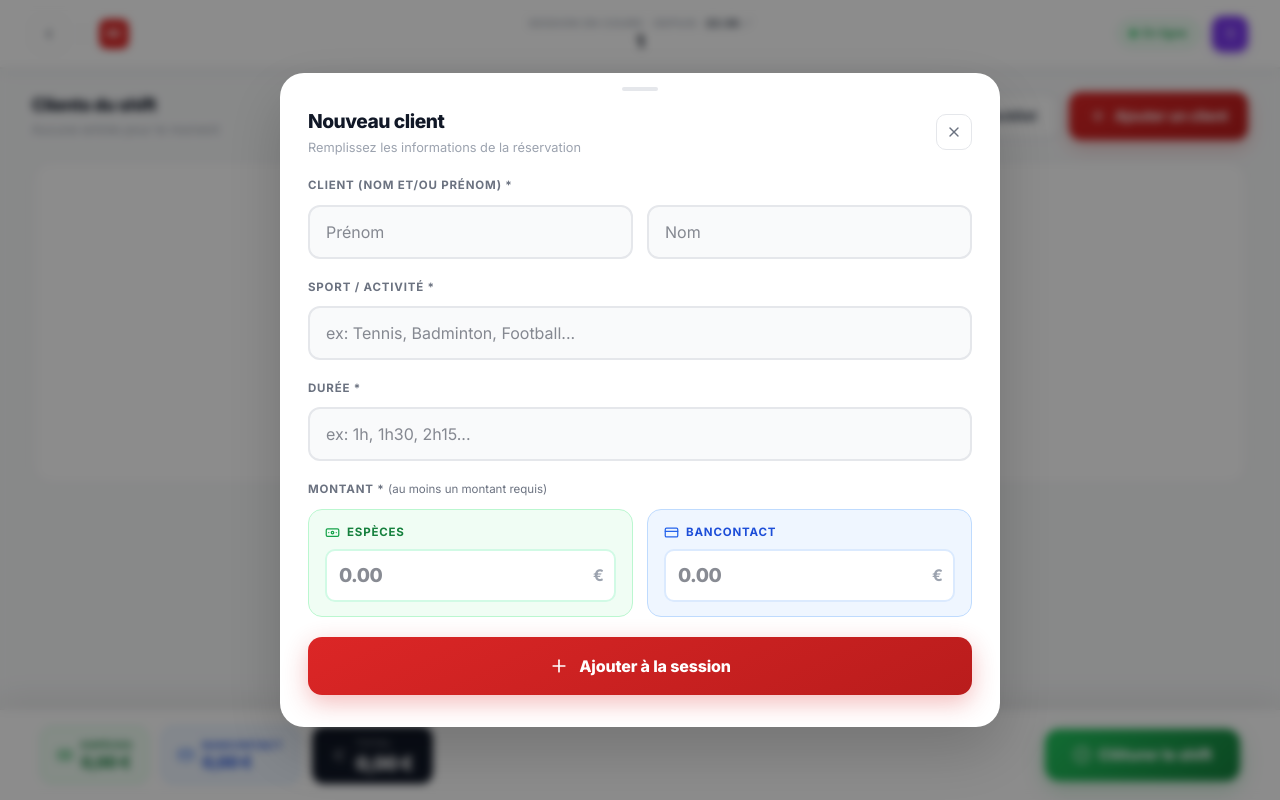
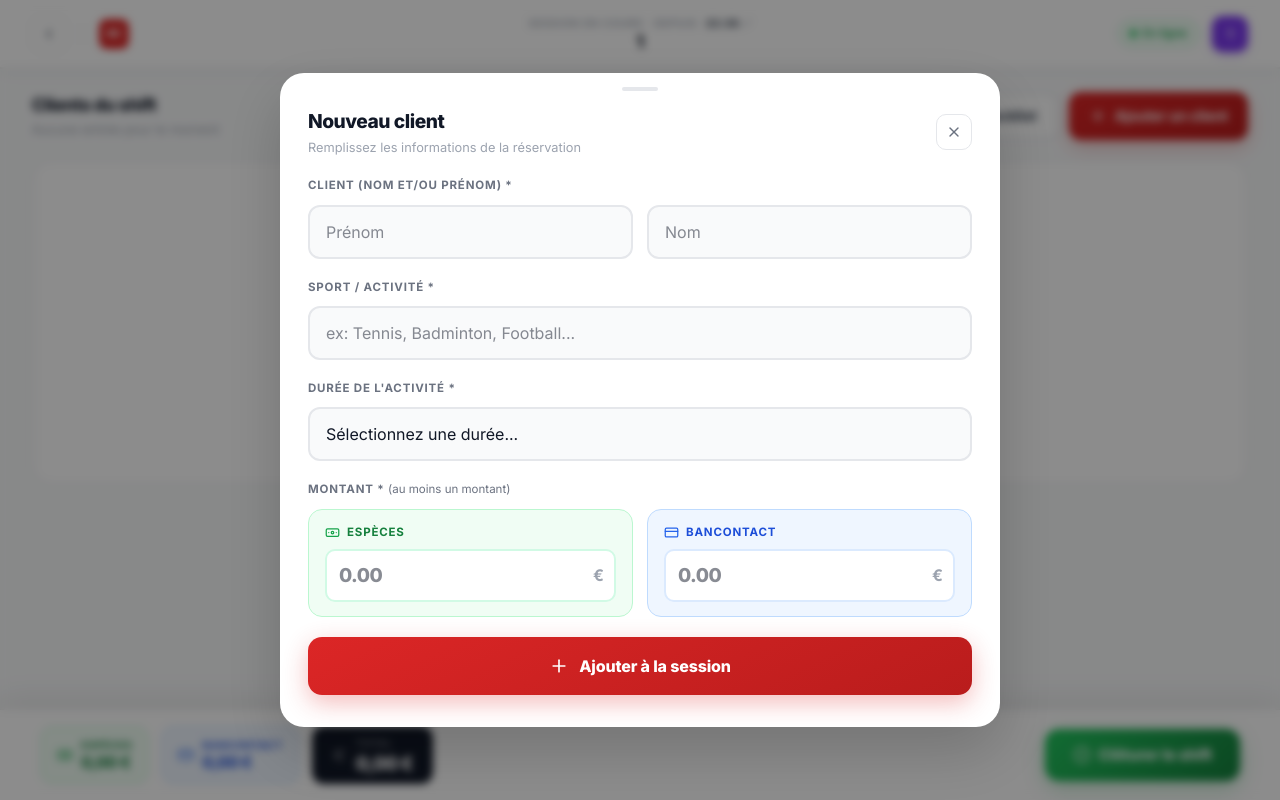
Before and after one commit to rayleiighh/GAPRC, a React (Vite) app in the folder gaprc-frontend/: page /checkout/1 in a window 1280 px wide. Both pictures are taken after a click on the button "Ajouter un client". Built offline with nearby package versions, Linux system fonts and the light colour scheme.

Commit message:
feat(checkout): ajout d'un selecteur fixe pour la durée de l'activité
Closes #36

```diff
--- a/gaprc-frontend/src/app/components/checkout/AddEntryModal.tsx
+++ b/gaprc-frontend/src/app/components/checkout/AddEntryModal.tsx
@@ -4,12 +4,12 @@ import { Plus, X, Banknote, CreditCard, AlertCircle } from "lucide-react";
 import { fmtCurrency, type Entry } from "../../pages/JobisteCheckoutForm";
 
 export function AddEntryModal({
-  onClose, onAdd,
+  onClose, onAdd
 }: { onClose: () => void; onAdd: (e: Omit<Entry, "id">) => void }) {
   const [nom, setNom] = useState("");
   const [prenom, setPrenom] = useState("");
   const [sport, setSport] = useState("");
-  const [heures, setHeures] = useState("");
+  const [heures, setHeures] = useState(""); // Menu déroulant
   const [montantCash, setMontantCash] = useState("");
   const [montantBancontact, setMontantBancontact] = useState("");
   const [errors, setErrors] = useState<string[]>([]);
@@ -18,7 +18,7 @@ export function AddEntryModal({
     const errs: string[] = [];
     if (!prenom.trim() && !nom.trim()) errs.push("client");
     if (!sport.trim()) errs.push("sport");
-    if (!heures.trim()) errs.push("heures");
+    if (!heures) errs.push("heures");
 
     const cashVal = parseFloat(montantCash || "0");
     const bcVal = parseFloat(montantBancontact || "0");
@@ -30,7 +30,7 @@ export function AddEntryModal({
       nom: nom.trim(),
       prenom: prenom.trim(),
       sport: sport.trim(),
-      heures: heures.trim(),
+      heures: heures,
       montantCash: cashVal,
       montantBancontact: bcVal,
     });
@@ -58,23 +58,50 @@ export function AddEntryModal({
           <button onClick={onClose} style={{ width: 36, height: 36, borderRadius: 10, border: "1.5px solid #e5e7eb", background: "white", cursor: "pointer", display: "flex", alignItems: "center", justifyContent: "center" }}><X style={{ width: 16, height: 16, color: "#6b7280" }} /></button>
         </div>
         <div style={{ padding: "0 28px", display: "flex", flexDirection: "column", gap: 20 }}>
+
+          {/* CLIENT */}
           <div>
             <label style={{ fontSize: "0.72rem", fontWeight: 700, color: err("client") ? "#dc2626" : "#6b7280", textTransform: "uppercase", letterSpacing: "0.07em", display: "block", marginBottom: 10 }}>Client (nom et/ou prénom) *</label>
             <div style={{ display: "grid", gridTemplateColumns: "1fr 1fr", gap: 14 }}>
-              <input value={prenom} onChange={(e) => setPrenom(e.target.value)} placeholder="Prénom" style={{ ...inputBase, borderColor: err("client") ? "#fca5a5" : "#e5e7eb", boxShadow: err("client") ? "0 0 0 3px rgba(220,38,38,0.1)" : "none" }} onFocus={(e) => { e.currentTarget.style.borderColor = "#dc2626"; e.currentTarget.style.boxShadow = "0 0 0 3px rgba(220,38,38,0.1)"; }} onBlur={(e) => { e.currentTarget.style.borderColor = err("client") ? "#fca5a5" : "#e5e7eb"; e.currentTarget.style.boxShadow = "none"; }} />
-              <input value={nom} onChange={(e) => setNom(e.target.value)} placeholder="Nom" style={{ ...inputBase, borderColor: err("client") ? "#fca5a5" : "#e5e7eb", boxShadow: err("client") ? "0 0 0 3px rgba(220,38,38,0.1)" : "none" }} onFocus={(e) => { e.currentTarget.style.borderColor = "#dc2626"; e.currentTarget.style.boxShadow = "0 0 0 3px rgba(220,38,38,0.1)"; }} onBlur={(e) => { e.currentTarget.style.borderColor = err("client") ? "#fca5a5" : "#e5e7eb"; e.currentTarget.style.boxShadow = "none"; }} />
+              <input value={prenom} onChange={(e) => setPrenom(e.target.value)} placeholder="Prénom" style={{ ...inputBase, borderColor: err("client") ? "#fca5a5" : "#e5e7eb", boxShadow: err("client") ? "0 0 0 3px rgba(220,38,38,0.1)" : "none" }} />
+              <input value={nom} onChange={(e) => setNom(e.target.value)} placeholder="Nom" style={{ ...inputBase, borderColor: err("client") ? "#fca5a5" : "#e5e7eb", boxShadow: err("client") ? "0 0 0 3px rgba(220,38,38,0.1)" : "none" }} />
             </div>
           </div>
+
+          {/* SPORT */}
           <div>
             <label style={{ fontSize: "0.72rem", fontWeight: 700, color: err("sport") ? "#dc2626" : "#6b7280", textTransform: "uppercase", letterSpacing: "0.07em", display: "block", marginBottom: 10 }}>Sport / Activité *</label>
-            <input value={sport} onChange={(e) => setSport(e.target.value)} placeholder="ex: Tennis, Badminton, Football..." style={{ ...inputBase, borderColor: err("sport") ? "#fca5a5" : "#e5e7eb", boxShadow: err("sport") ? "0 0 0 3px rgba(220,38,38,0.1)" : "none" }} onFocus={(e) => { e.currentTarget.style.borderColor = "#dc2626"; e.currentTarget.style.boxShadow = "0 0 0 3px rgba(220,38,38,0.1)"; }} onBlur={(e) => { e.currentTarget.style.borderColor = err("sport") ? "#fca5a5" : "#e5e7eb"; e.currentTarget.style.boxShadow = "none"; }} />
+            <input value={sport} onChange={(e) => setSport(e.target.value)} placeholder="ex: Tennis, Badminton, Football..." style={{ ...inputBase, borderColor: err("sport") ? "#fca5a5" : "#e5e7eb", boxShadow: err("sport") ? "0 0 0 3px rgba(220,38,38,0.1)" : "none" }} />
           </div>
+
+          {/* DURÉE (SÉLECTEUR FIXE) */}
           <div>
-            <label style={{ fontSize: "0.72rem", fontWeight: 700, color: err("heures") ? "#dc2626" : "#6b7280", textTransform: "uppercase", letterSpacing: "0.07em", display: "block", marginBottom: 10 }}>Durée *</label>
-            <input value={heures} onChange={(e) => setHeures(e.target.value)} placeholder="ex: 1h, 1h30, 2h15..." style={{ ...inputBase, borderColor: err("heures") ? "#fca5a5" : "#e5e7eb", boxShadow: err("heures") ? "0 0 0 3px rgba(220,38,38,0.1)" : "none" }} onFocus={(e) => { e.currentTarget.style.borderColor = "#dc2626"; e.currentTarget.style.boxShadow = "0 0 0 3px rgba(220,38,38,0.1)"; }} onBlur={(e) => { e.currentTarget.style.borderColor = err("heures") ? "#fca5a5" : "#e5e7eb"; e.currentTarget.style.boxShadow = "none"; }} />
+            <label style={{ fontSize: "0.72rem", fontWeight: 700, color: err("heures") ? "#dc2626" : "#6b7280", textTransform: "uppercase", letterSpacing: "0.07em", display: "block", marginBottom: 10 }}>Durée de l'activité *</label>
+            <select
+              value={heures}
+              onChange={(e) => setHeures(e.target.value)}
+              style={{
+                ...inputBase,
+                appearance: "none", cursor: "pointer",
+                borderColor: err("heures") ? "#fca5a5" : "#e5e7eb",
+                boxShadow: err("heures") ? "0 0 0 3px rgba(220,38,38,0.1)" : "none",
+              }}
+            >
+              <option value="" disabled>Sélectionnez une durée...</option>
+              <option value="0h30">30 minutes</option>
+              <option value="1h">1 heure</option>
+              <option value="1h30">1 heure 30</option>
+              <option value="2h">2 heures</option>
+              <option value="2h30">2 heures 30</option>
+              <option value="3h">3 heures</option>
+              <option value="3h30">3 heures 30</option>
+              <option value="4h">4 heures</option>
+            </select>
           </div>
+
+          {/* MONTANTS */}
           <div>
-            <label style={{ fontSize: "0.72rem", fontWeight: 700, color: err("montant") ? "#dc2626" : "#6b7280", textTransform: "uppercase", letterSpacing: "0.07em", display: "block", marginBottom: 10 }}>Montant * <span style={{ fontWeight: 400, textTransform: "none", letterSpacing: 0 }}>(au moins un montant requis)</span></label>
+            <label style={{ fontSize: "0.72rem", fontWeight: 700, color: err("montant") ? "#dc2626" : "#6b7280", textTransform: "uppercase", letterSpacing: "0.07em", display: "block", marginBottom: 10 }}>Montant * <span style={{ fontWeight: 400, textTransform: "none", letterSpacing: 0 }}>(au moins un montant)</span></label>
             <div style={{ display: "grid", gridTemplateColumns: "1fr 1fr", gap: 14 }}>
               <div style={{ background: "#f0fdf4", border: "1.5px solid #bbf7d0", borderRadius: 14, padding: "14px 16px" }}>
                 <div style={{ display: "flex", alignItems: "center", gap: 7, marginBottom: 8 }}><Banknote style={{ width: 15, height: 15, color: "#16a34a" }} /><span style={{ fontSize: "0.72rem", fontWeight: 700, color: "#15803d", textTransform: "uppercase", letterSpacing: "0.07em" }}>Espèces</span></div>
@@ -91,11 +118,13 @@ export function AddEntryModal({
               </div>
             )}
           </div>
+
           {errors.length > 0 && (
             <div style={{ display: "flex", alignItems: "center", gap: 8, padding: "10px 14px", background: "#fef2f2", borderRadius: 10, border: "1px solid #fecaca" }}>
-              <AlertCircle style={{ width: 15, height: 15, color: "#dc2626", flexShrink: 0 }} /><span style={{ fontSize: "0.82rem", color: "#b91c1c", fontWeight: 500 }}>Veuillez remplir tous les champs obligatoires (*)</span>
+              <AlertCircle style={{ width: 15, height: 15, color: "#dc2626", flexShrink: 0 }} /><span style={{ fontSize: "0.82rem", color: "#b91c1c", fontWeight: 500 }}>Veuillez remplir correctement tous les champs obligatoires.</span>
             </div>
           )}
+
           <motion.button type="button" onClick={handleSubmit} whileHover={{ scale: 1.015 }} whileTap={{ scale: 0.985 }} style={{ width: "100%", height: 58, background: "linear-gradient(155deg, #dc2626 0%, #b91c1c 100%)", color: "white", border: "none", borderRadius: 14, fontWeight: 800, fontSize: "1rem", cursor: "pointer", display: "flex", alignItems: "center", justifyContent: "center", gap: 10, boxShadow: "0 8px 24px rgba(220,38,38,0.3)", letterSpacing: "-0.01em" }}>
             <Plus style={{ width: 20, height: 20 }} /> Ajouter à la session
           </motion.button>
```
Also changed, not shown: 1 other file (tests, documents, lock files or other folders).
